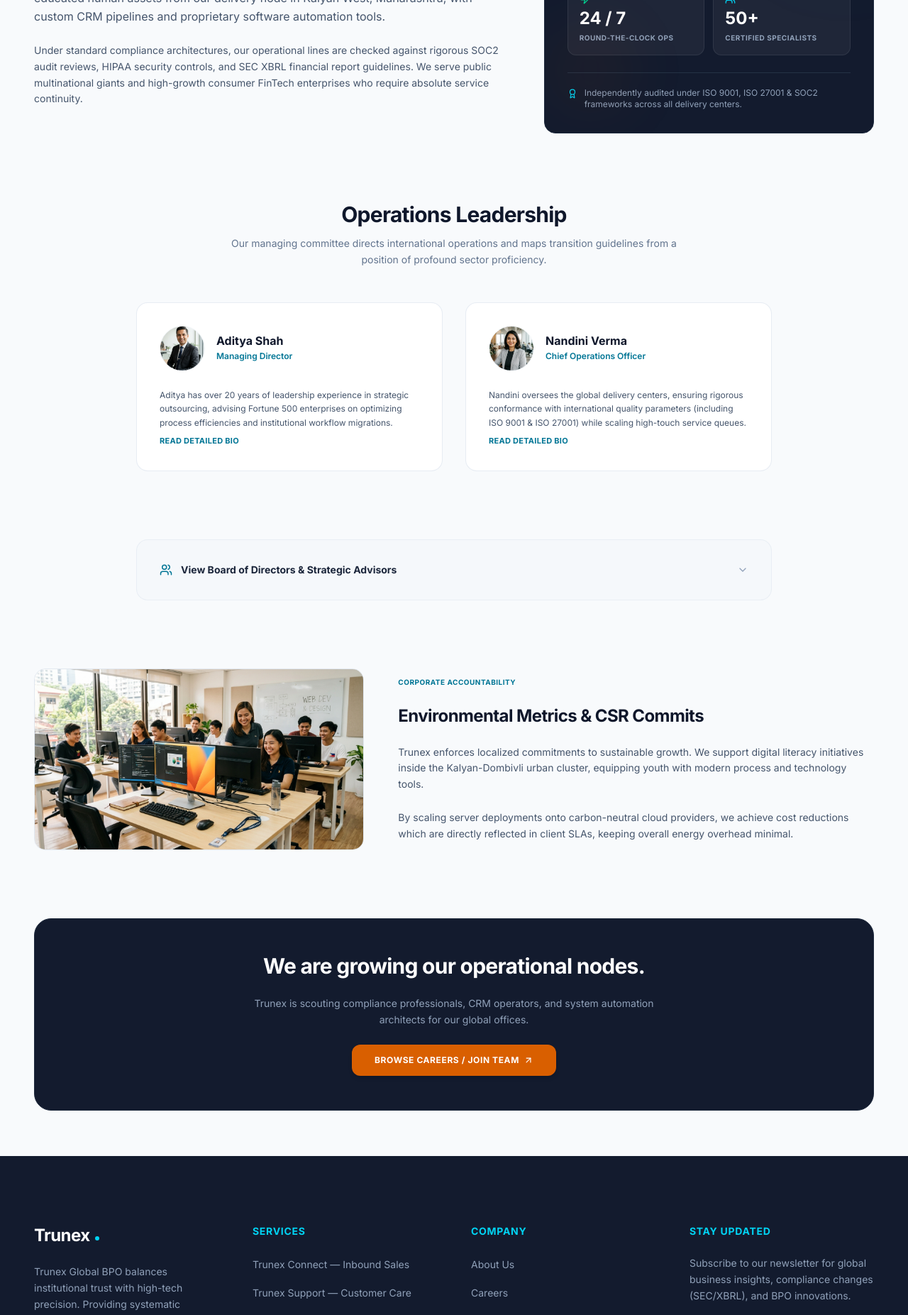
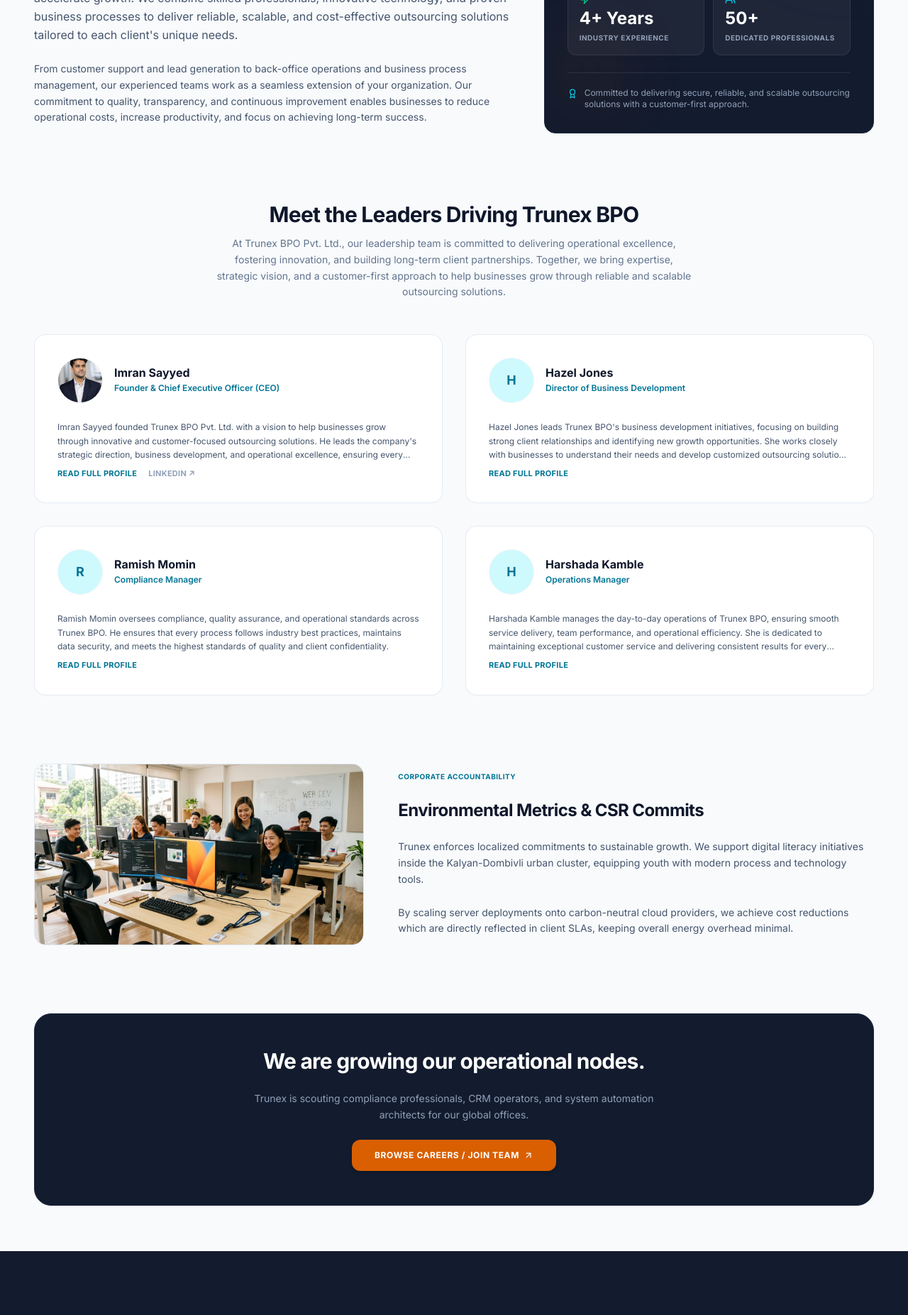
Before and after one commit to iamrehank/trueNxs, a React (Vite) app: page /about in a window 1280 px wide. Shown: the part 400-2253 px from the top of the page at 71% size. Built offline with nearby package versions, Linux system fonts and the light colour scheme.

Commit message:
about page change

```diff
--- a/src/components/Footer.tsx
+++ b/src/components/Footer.tsx
@@ -1,6 +1,5 @@
-import React, { useState } from 'react';
 import { useNavigate } from 'react-router-dom';
-import { ArrowRight, Check, ExternalLink, Share2 } from 'lucide-react';
+import { ExternalLink, Share2 } from 'lucide-react';
 
 interface FooterProps {
   onOpenLocations: () => void;
@@ -8,21 +7,6 @@
 
 export default function Footer({ onOpenLocations }: FooterProps) {
   const navigate = useNavigate();
-  const [email, setEmail] = useState('');
-  const [subscribed, setSubscribed] = useState(false);
-  const [isSubmitting, setIsSubmitting] = useState(false);
-
-  const handleSubscribe = (e: React.FormEvent) => {
-    e.preventDefault();
-    if (!email) return;
-    setIsSubmitting(true);
-    setTimeout(() => {
-      setIsSubmitting(false);
-      setSubscribed(true);
-      setEmail('');
-      setTimeout(() => setSubscribed(false), 5000);
-    }, 1200);
-  };
 
   const handleNav = (to: string) => {
     navigate(to);
@@ -31,7 +15,7 @@
 
   return (
     <footer id="app-footer" className="bg-[#131b2e] text-white pt-24 pb-12">
-      <div className="max-w-[1280px] mx-auto px-6 md:px-12 grid grid-cols-1 md:grid-cols-4 gap-12">
+      <div className="max-w-[1280px] mx-auto px-6 md:px-12 grid grid-cols-1 md:grid-cols-3 gap-12">
 
         {/* Brand */}
         <div className="space-y-6">
@@ -40,7 +24,7 @@
             <span className="h-1.5 w-1.5 bg-cyan-400 rounded-full mt-2"></span>
           </div>
           <p className="text-slate-400 text-sm leading-relaxed">
-            Trunex Global BPO balances institutional trust with high-tech precision. Providing systematic reliability and human-centric operations for the modern enterprise.
+            Trunex BPO Pvt. Ltd. empowers businesses with reliable outsourcing solutions. We combine skilled professionals, innovative technology, and customer-focused strategies to deliver operational excellence, exceptional service, and sustainable business growth.
           </p>
           <div className="flex gap-3">
             <button
@@ -98,44 +82,6 @@
           </ul>
         </div>
 
-        {/* Newsletter */}
-        <div className="space-y-6">
-          <h4 className="font-sans text-sm font-bold uppercase tracking-wider text-cyan-400">Stay Updated</h4>
-          <p className="text-slate-400 text-sm leading-relaxed">
-            Subscribe to our newsletter for global business insights, compliance changes (SEC/XBRL), and BPO innovations.
-          </p>
-          <form onSubmit={handleSubscribe} className="space-y-3">
-            <div className="relative">
-              <input
-                type="email"
-                required
-                value={email}
-                onChange={(e) => setEmail(e.target.value)}
-                placeholder="Your work email"
-                className="w-full bg-slate-800/80 border border-slate-700 rounded-lg px-4 py-3 text-slate-100 text-sm focus:border-cyan-400 focus:outline-none focus:ring-1 focus:ring-cyan-400/20 transition-all"
-              />
-              <button
-                type="submit"
-                disabled={isSubmitting}
-                className="absolute right-2 top-1/2 -translate-y-1/2 text-cyan-400 hover:text-cyan-300 disabled:opacity-50 p-1 bg-slate-900 border border-slate-700/60 rounded-md transition-colors cursor-pointer"
-              >
-                {isSubmitting
-                  ? <div className="w-4 h-4 border-2 border-cyan-400 border-t-transparent rounded-full animate-spin"></div>
-                  : <ArrowRight size={16} />
-                }
-              </button>
-            </div>
-            {subscribed && (
-              <div className="flex items-center gap-2 text-emerald-400 text-xs animate-in fade-in duration-300">
-                <div className="w-5 h-5 bg-emerald-500/20 rounded-full flex items-center justify-center shrink-0">
-                  <Check size={12} strokeWidth={3} />
-                </div>
-                <span>Thank you! You have successfully subscribed to Trunex Updates.</span>
-              </div>
-            )}
-          </form>
-          <p className="text-xs text-slate-500">By joining, you agree to our Security Policies and Data Terms.</p>
-        </div>
       </div>
 
       {/* Bottom Row */}
--- a/src/data.ts
+++ b/src/data.ts
@@ -145,17 +145,31 @@
 
 export const TEAM: TeamMember[] = [
   {
-    name: 'Aditya Shah',
-    role: 'Managing Director',
+    name: 'Imran Sayyed',
+    role: 'Founder & Chief Executive Officer (CEO)',
     imageUrl: '',
-    bio: 'Aditya has over 20 years of leadership experience in strategic outsourcing, advising Fortune 500 enterprises on optimizing process efficiencies and institutional workflow migrations.',
+    bio: 'Imran Sayyed founded Trunex BPO Pvt. Ltd. with a vision to help businesses grow through innovative and customer-focused outsourcing solutions. He leads the company\'s strategic direction, business development, and operational excellence, ensuring every client receives reliable, scalable, and high-quality services.',
+    linkedin: 'https://www.linkedin.com/in/imran-sayyed-077501203?utm_source=share_via&utm_content=profile&utm_medium=member_ios'
+  },
+  {
+    name: 'Hazel Jones',
+    role: 'Director of Business Development',
+    imageUrl: '',
+    bio: 'Hazel Jones leads Trunex BPO\'s business development initiatives, focusing on building strong client relationships and identifying new growth opportunities. She works closely with businesses to understand their needs and develop customized outsourcing solutions that create long-term value.',
     linkedin: '#'
   },
   {
-    name: 'Nandini Verma',
-    role: 'Chief Operations Officer',
+    name: 'Ramish Momin',
+    role: 'Compliance Manager',
     imageUrl: '',
-    bio: 'Nandini oversees the global delivery centers, ensuring rigorous conformance with international quality parameters (including ISO 9001 & ISO 27001) while scaling high-touch service queues.',
+    bio: 'Ramish Momin oversees compliance, quality assurance, and operational standards across Trunex BPO. He ensures that every process follows industry best practices, maintains data security, and meets the highest standards of quality and client confidentiality.',
+    linkedin: '#'
+  },
+  {
+    name: 'Harshada Kamble',
+    role: 'Operations Manager',
+    imageUrl: '',
+    bio: 'Harshada Kamble manages the day-to-day operations of Trunex BPO, ensuring smooth service delivery, team performance, and operational efficiency. She is dedicated to maintaining exceptional customer service and delivering consistent results for every client.',
     linkedin: '#'
   }
 ];
--- a/src/pages/AboutPage.tsx
+++ b/src/pages/AboutPage.tsx
@@ -1,15 +1,13 @@
 import { useState } from 'react';
 import { useNavigate } from 'react-router-dom';
 import { TEAM } from '../data';
-import { Users, ChevronDown, ArrowUpRight, Award, Clock, ShieldCheck, Zap } from 'lucide-react';
+import { Users, ArrowUpRight, Award, Clock, ShieldCheck, Zap } from 'lucide-react';
 import { motion } from 'motion/react';
 import corporateCsrImage from '../assets/images/corporate_csr_1781205765498.jpg';
-import adityaImage from '../assets/images/aditya_shah_1781205723085.jpg';
-import nandiniImage from '../assets/images/nandini_verma_1781205738884.jpg';
+import imranImage from '../assets/images/imran.jpeg';
 
 const teamImages: Record<string, string> = {
-  'Aditya Shah': adityaImage,
-  'Nandini Verma': nandiniImage,
+  'Imran Sayyed': imranImage,
 };
 
 interface AboutPageProps {
@@ -18,7 +16,6 @@
 
 export default function AboutPage({ onOpenCareers }: AboutPageProps) {
   const [expandedLeader, setExpandedLeader] = useState<string | null>(null);
-  const [showAdvisory, setShowAdvisory] = useState(false);
 
   return (
     <motion.div
@@ -34,13 +31,13 @@
         <div className="lg:col-span-7 space-y-6">
           <span className="text-xs font-bold text-cyan-750 uppercase tracking-widest">Corporate Overview</span>
           <h2 className="font-sans text-3xl md:text-4xl font-extrabold text-slate-900 tracking-tight leading-none">
-            Trunex BPO balances institutional trust with high-tech precision.
+            Empowering Businesses Through Smart Outsourcing Solutions
           </h2>
           <p className="text-slate-600 text-sm md:text-base leading-relaxed">
-            Trunex represents the evolution of strategic process outsourcing. We align highly educated human assets from our delivery node in Kalyan West, Maharashtra, with custom CRM pipelines and proprietary software automation tools.
+            Trunex BPO Pvt. Ltd. is a trusted Business Process Outsourcing partner dedicated to helping businesses improve customer experiences, streamline operations, and accelerate growth. We combine skilled professionals, innovative technology, and proven business processes to deliver reliable, scalable, and cost-effective outsourcing solutions tailored to each client's unique needs.
           </p>
           <p className="text-slate-600 text-sm leading-relaxed">
-            Under standard compliance architectures, our operational lines are checked against rigorous SOC2 audit reviews, HIPAA security controls, and SEC XBRL financial report guidelines. We serve public multinational giants and high-growth consumer FinTech enterprises who require absolute service continuity.
+            From customer support and lead generation to back-office operations and business process management, our experienced teams work as a seamless extension of your organization. Our commitment to quality, transparency, and continuous improvement enables businesses to reduce operational costs, increase productivity, and focus on achieving long-term success.
           </p>
         </div>
 
@@ -51,10 +48,10 @@
             <span className="text-[10px] font-bold text-cyan-400 uppercase tracking-widest">By The Numbers</span>
             <div className="grid grid-cols-2 gap-3">
               {[
-                { icon: <ShieldCheck size={15} className="text-cyan-400" />, value: '98.7%', label: 'SLA Adherence' },
-                { icon: <Clock size={15} className="text-[#d95f00]" />, value: '< 2 Hrs', label: 'Incident Resolution' },
-                { icon: <Zap size={15} className="text-emerald-400" />, value: '24 / 7', label: 'Round-the-Clock Ops' },
-                { icon: <Users size={15} className="text-cyan-400" />, value: '50+', label: 'Certified Specialists' },
+                { icon: <ShieldCheck size={15} className="text-cyan-400" />, value: '98.7%', label: 'Customer Satisfaction' },
+                { icon: <Clock size={15} className="text-[#d95f00]" />, value: '24/7', label: 'Support Availability' },
+                { icon: <Zap size={15} className="text-emerald-400" />, value: '4+ Years', label: 'Industry Experience' },
+                { icon: <Users size={15} className="text-cyan-400" />, value: '50+', label: 'Dedicated Professionals' },
               ].map((stat, i) => (
                 <div key={i} className="p-4 bg-white/5 rounded-xl border border-white/8 space-y-2">
                   <div className="flex items-center gap-1.5">{stat.icon}</div>
@@ -65,7 +62,7 @@
             </div>
             <div className="border-t border-slate-700/60 pt-5 flex items-start gap-2.5 text-xs text-slate-400">
               <Award size={14} className="text-cyan-400 shrink-0 mt-0.5" />
-              <span>Independently audited under ISO 9001, ISO 27001 & SOC2 frameworks across all delivery centers.</span>
+              <span>Committed to delivering secure, reliable, and scalable outsourcing solutions with a customer-first approach.</span>
             </div>
           </div>
         </div>
@@ -74,18 +71,24 @@
       {/* Leadership */}
       <div className="space-y-12">
         <div className="text-center max-w-2xl mx-auto space-y-3">
-          <h3 className="font-sans text-2xl md:text-3xl font-extrabold text-slate-900 tracking-tight">Operations Leadership</h3>
+          <h3 className="font-sans text-2xl md:text-3xl font-extrabold text-slate-900 tracking-tight">Meet the Leaders Driving Trunex BPO</h3>
           <p className="text-slate-500 text-sm leading-relaxed">
-            Our managing committee directs international operations and maps transition guidelines from a position of profound sector proficiency.
+            At Trunex BPO Pvt. Ltd., our leadership team is committed to delivering operational excellence, fostering innovation, and building long-term client partnerships. Together, we bring expertise, strategic vision, and a customer-first approach to help businesses grow through reliable and scalable outsourcing solutions.
           </p>
         </div>
-        <div className="grid grid-cols-1 md:grid-cols-2 gap-8 max-w-4xl mx-auto">
+        <div className="grid grid-cols-1 md:grid-cols-2 gap-8">
           {TEAM.map((leader, idx) => {
             const isExpanded = expandedLeader === leader.name;
             return (
               <div key={idx} className="bg-white border border-slate-200/80 rounded-2xl p-6 md:p-8 flex flex-col justify-between items-start space-y-6 hover:shadow-md transition-all">
                 <div className="flex gap-4 items-center w-full">
-                  <img src={teamImages[leader.name] ?? leader.imageUrl} alt={leader.name} className="w-16 h-16 rounded-full object-cover border border-slate-100 shrink-0" />
+                  {teamImages[leader.name] ? (
+                    <img src={teamImages[leader.name]} alt={leader.name} className="w-16 h-16 rounded-full object-cover border border-slate-100 shrink-0" />
+                  ) : (
+                    <div className="w-16 h-16 rounded-full bg-cyan-100 border border-slate-100 flex items-center justify-center shrink-0">
+                      <span className="text-cyan-700 font-extrabold text-lg">{leader.name.charAt(0)}</span>
+                    </div>
+                  )}
                   <div>
                     <h4 className="font-sans text-base font-bold text-slate-900 leading-none">{leader.name}</h4>
                     <span className="text-xs font-semibold text-cyan-700 block mt-1.5">{leader.role}</span>
@@ -93,12 +96,24 @@
                 </div>
                 <div className="text-xs text-slate-600 leading-relaxed">
                   <p className={isExpanded ? '' : 'line-clamp-3'}>{leader.bio}</p>
-                  <button
-                    onClick={() => setExpandedLeader(isExpanded ? null : leader.name)}
-                    className="text-cyan-700 hover:text-cyan-900 font-bold block mt-2 text-[11px] uppercase tracking-wide cursor-pointer focus:outline-none"
-                  >
-                    {isExpanded ? 'Show less' : 'Read detailed bio'}
-                  </button>
+                  <div className="flex items-center gap-4 mt-2">
+                    <button
+                      onClick={() => setExpandedLeader(isExpanded ? null : leader.name)}
+                      className="text-cyan-700 hover:text-cyan-900 font-bold text-[11px] uppercase tracking-wide cursor-pointer focus:outline-none"
+                    >
+                      {isExpanded ? 'Show less' : 'Read Full Profile'}
+                    </button>
+                    {leader.linkedin && leader.linkedin !== '#' && (
+                      <a
+                        href={leader.linkedin}
+                        target="_blank"
+                        rel="noopener noreferrer"
+                        className="text-[11px] font-bold text-slate-400 hover:text-cyan-700 uppercase tracking-wide transition-colors"
+                      >
+                        LinkedIn ↗
+                      </a>
+                    )}
+                  </div>
                 </div>
               </div>
             );
@@ -106,31 +121,6 @@
         </div>
       </div>
 
-      {/* Advisory Board */}
-      <div className="bg-slate-100/50 border border-slate-200/60 rounded-2xl p-6 md:p-8 max-w-4xl mx-auto">
-        <button
-          onClick={() => setShowAdvisory(!showAdvisory)}
-          className="w-full flex justify-between items-center text-left focus:outline-none cursor-pointer"
-        >
-          <div className="flex items-center gap-3">
-            <Users size={18} className="text-cyan-700 shrink-0" />
-            <span className="font-sans text-sm font-bold text-slate-850">View Board of Directors & Strategic Advisors</span>
-          </div>
-          <ChevronDown size={16} className={`text-slate-400 transition-transform ${showAdvisory ? 'rotate-180' : ''}`} />
-        </button>
-        {showAdvisory && (
-          <div className="mt-6 pt-6 border-t border-slate-200 grid grid-cols-1 sm:grid-cols-2 gap-4 text-xs animate-in slide-in-from-top-2 duration-300">
-            <div className="p-3 bg-white rounded-lg border border-slate-200/40">
-              <span className="font-bold text-slate-850 block">Dr. Robert V. Vance</span>
-              <span className="text-slate-500">Corporate Governance Advisory (ex-WFE Commission)</span>
-            </div>
-            <div className="p-3 bg-white rounded-lg border border-slate-200/40">
-              <span className="font-bold text-slate-850 block">Meera K. Patel</span>
-              <span className="text-slate-500">International Compliance Lead & Senior Advisory Counsel</span>
-            </div>
-          </div>
-        )}
-      </div>
 
       {/* CSR */}
       <div className="grid grid-cols-1 lg:grid-cols-12 gap-12 items-center">
```
Also changed, not shown: src/assets/images/imran.jpeg (added).
